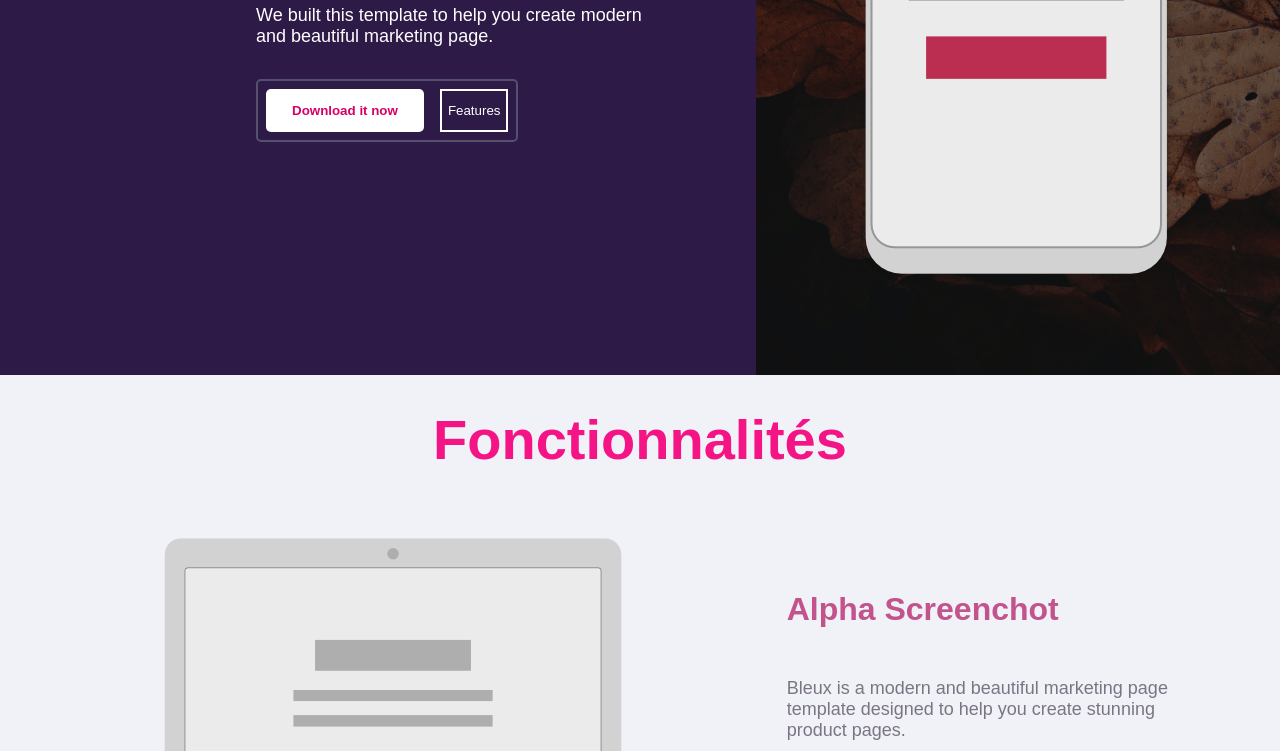
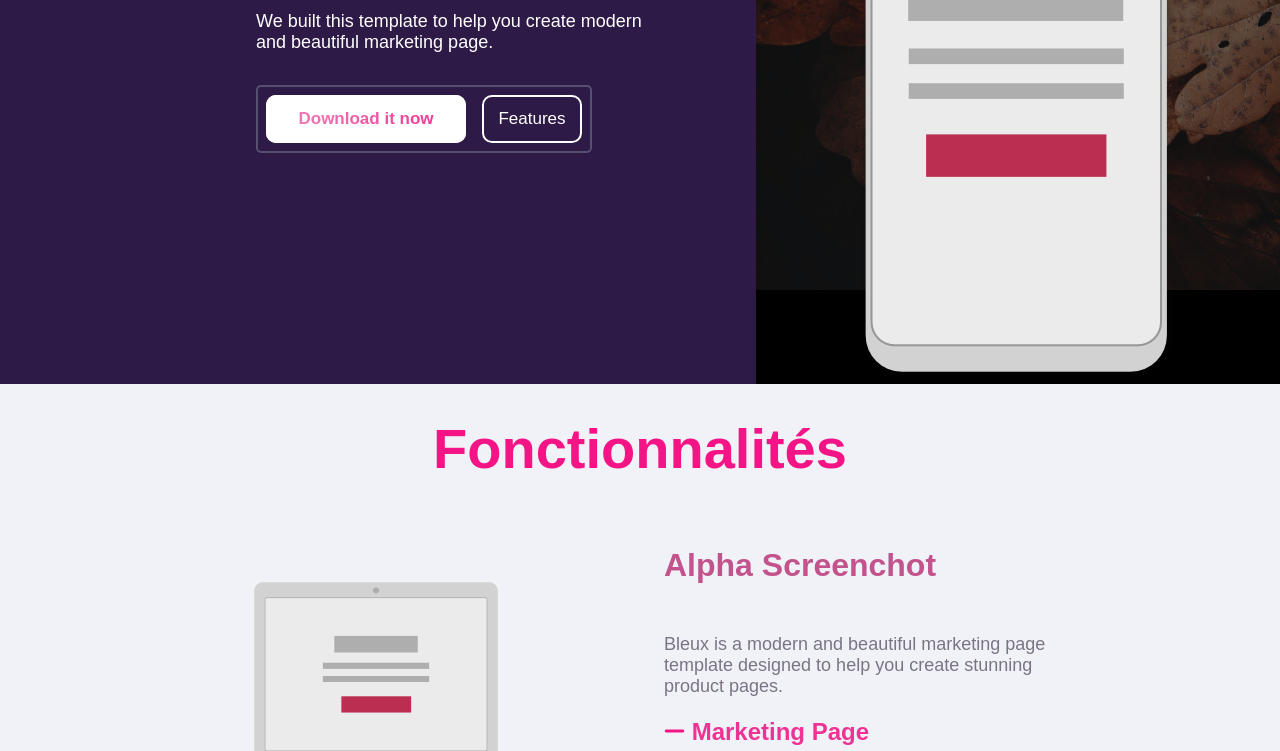
Before and after one commit to saaqes/Bleux, a plain HTML site: page index.html in a window 1280 px wide. Shown: the part 476-1227 px from the top of the page. Drawn offline with Linux system fonts and the light colour scheme.

Commit message:
style.css

```diff
--- a/styles/style.css
+++ b/styles/style.css
@@ -7,6 +7,7 @@ header{
     display: flex;
     justify-content: space-around;
     align-items: center;
+    height: 60px;
 }
 nav ul{
     list-style: none;
@@ -76,57 +77,61 @@ nav ul li a{
 
 .btndownload {
     padding: 0.75rem 1.5rem;
+    font-family: Arial, Helvetica, sans-serif;
     font-weight: bold;
+    width: 200px;
+    font-size: 17px;
     border-radius: 5px;
     border: 2px solid transparent;
     cursor: pointer;
     transition: 0.3s;
-}
-
-.btndownload {
-    background-color: white;
-    color: #D60066;
+    border-radius: 10px;
+    border: 2px solid white;
+    background: -webkit-linear-gradient(0.5deg, #ec87bb, #f52d92);
+    -webkit-background-clip: text;
+    color: transparent;
 }
 
 .btnfeatures {
     background-color: transparent;
     color: white;
     border: 2px solid white;
-}
-
-.btnfeatures:hover {
-    background-color: white;
-    color: #2E1A47;
+    width: 200px;
+    font-size: 17px;
+    border-radius: 10px;
+    width: 100px;
 }
 
 .right-section {
     width: 50%;
-    position: relative;
     overflow: hidden;
     background-color: black;
+    display: flex;
+    align-items: center;
+    justify-content: center;
+    flex-direction: column;
 }
+
 
 .background-img {
     width: 100%;
     height: 100%;
     object-fit: cover;
-    position: absolute;
     opacity: 0.5;
     top: 0;
     left: 0;
 }
 
 .phone-mockup {
-    position: relative;
-    width: 0;
+    margin-bottom: auto;
     z-index: 1;
-    margin: auto;
-    align-items: center;
-    display: flex;
-    justify-content: center;
-    height: 100%;
-    box-shadow: 0 4px 20px rgba(0,0,0,0.3);
+    margin-top: -100%;
 }
+.button-download{
+    background-color: white;
+    border-radius: 10px;
+}
+
 
 .container-pc{
     background-color: #f1f2f7;
@@ -144,14 +149,15 @@ nav ul li a{
 
 .pc{
     display: flex;
-    justify-content: space-evenly;
+    justify-content: center;
+    gap: 10%;
     align-items: center;
     padding-bottom: 50px;
     padding-top: 50px;
 }
 
 .pc img {
-    width: 50%;
+    width: 25%;
     height: auto;
     max-width: 600px;
     border-radius: 10px;
@@ -193,7 +199,7 @@ nav ul li a{
 .pricing-header p {
     font-size: 0.9rem;
     color: #ccc;
-    max-width: 800px;
+    max-width: 700px;
     margin: auto;
     font-family: Arial, Helvetica, sans-serif;
 }
@@ -297,11 +303,12 @@ nav ul li a{
 footer{
     display: flex;
     justify-content: space-around;
-    padding-top: 20px;
-    padding-bottom: 20px;
+    padding-top: 30px;
+    padding-bottom: 30px;
 }
 
 footer h4{
+    color: #606060;
     display: flex;
     font-family: Arial, Helvetica, sans-serif;
 }
```
